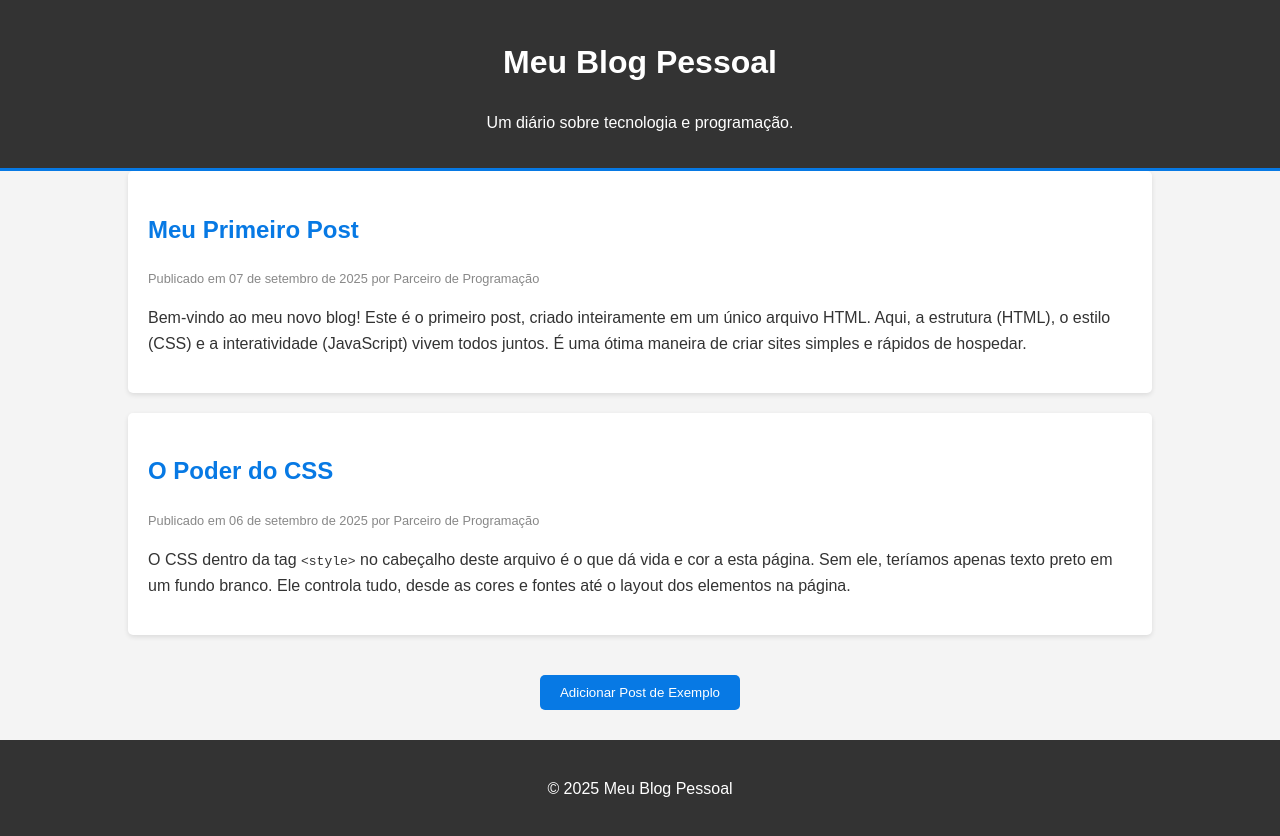
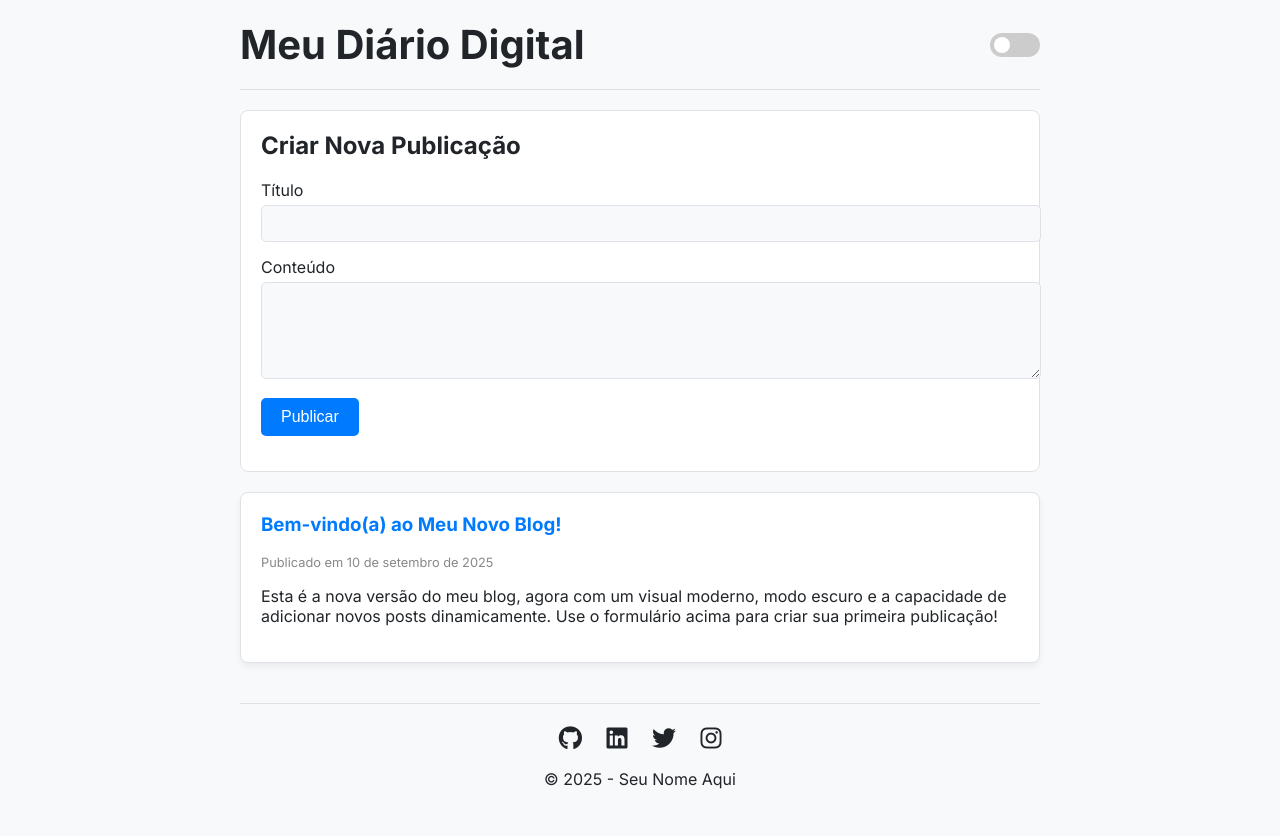
Before and after one commit to danielbruceagra2002-tech/danielbruceagra2002-tech.github.io, a plain HTML site: page index.html in a window 1280 px wide. Drawn offline with Linux system fonts and the light colour scheme.

Commit message:
index.html

```diff
--- a/index.html
+++ b/index.html
@@ -1,153 +1,308 @@
 <!DOCTYPE html>
-<html lang="pt-BR">
+<html lang="pt-BR" data-theme="light">
 <head>
     <meta charset="UTF-8">
     <meta name="viewport" content="width=device-width, initial-scale=1.0">
-    <title>Meu Blog Pessoal</title>
+    <title>Meu Blog Pessoal | 2025</title>
+
+    <link rel="preconnect" href="https://fonts.googleapis.com">
+    <link rel="preconnect" href="https://fonts.gstatic.com" crossorigin>
+    <link href="https://fonts.googleapis.com/css2?family=Inter:wght@400;700&display=swap" rel="stylesheet">
+
+    <link rel="stylesheet" href="https://cdnjs.cloudflare.com/ajax/libs/font-awesome/6.5.2/css/all.min.css">
 
     <style>
-        /* Estilos gerais para o corpo da página */
-        body {
-            font-family: Arial, sans-serif;
-            line-height: 1.6;
-            margin: 0;
-            padding: 0;
-            background-color: #f4f4f4;
-            color: #333;
+        /* CSS: Painel de Controle de Cores (Variáveis) */
+        :root {
+            --cor-fundo: #f8f9fa;
+            --cor-texto: #212529;
+            --cor-primaria: #007bff;
+            --cor-superficie: #ffffff;
+            --cor-borda: #dee2e6;
+            --sombra-caixa: 0 4px 6px rgba(0, 0, 0, 0.05);
         }
 
-        /* Container principal que centraliza o conteúdo */
-        .container {
-            width: 80%;
-            margin: auto;
-            overflow: hidden;
-            padding: 0 20px;
+        [data-theme="dark"] {
+            --cor-fundo: #121212;
+            --cor-texto: #e9e9e9;
+            --cor-primaria: #58a6ff;
+            --cor-superficie: #1e1e1e;
+            --cor-borda: #333333;
+            --sombra-caixa: 0 4px 8px rgba(0, 0, 0, 0.2);
         }
 
-        /* Estilo do cabeçalho do blog */
-        header {
-            background: #333;
-            color: #fff;
-            padding: 1rem 0;
-            text-align: center;
-            border-bottom: #0779e4 3px solid;
+        /* CSS: Estilos Gerais e Mobile First */
+        body {
+            font-family: 'Inter', sans-serif;
+            background-color: var(--cor-fundo);
+            color: var(--cor-texto);
+            margin: 0;
+            transition: background-color 0.3s, color 0.3s;
         }
 
-        /* Estilo para cada artigo (post) do blog */
-        .post {
-            background: #fff;
-            margin-bottom: 20px;
-            padding: 20px;
-            border-radius: 5px;
-            box-shadow: 0 2px 5px rgba(0,0,0,0.1);
+        .container {
+            width: 90%;
+            max-width: 800px;
+            margin: 0 auto;
+            padding: 20px 0;
         }
 
-        .post h2 {
-            color: #0779e4;
+        header {
+            display: flex;
+            justify-content: space-between;
+            align-items: center;
+            padding-bottom: 20px;
+            border-bottom: 1px solid var(--cor-borda);
         }
 
+        header h1 {
+            font-size: 1.8em;
+            margin: 0;
+        }
+
+        /* CSS: Estilo do Interruptor de Tema */
+        .theme-switch-wrapper {
+            display: flex;
+            align-items: center;
+        }
+        .theme-switch {
+            display: inline-block;
+            height: 24px;
+            position: relative;
+            width: 50px;
+        }
+        .theme-switch input {
+            display:none;
+        }
+        .slider {
+            background-color: #ccc;
+            bottom: 0;
+            cursor: pointer;
+            left: 0;
+            position: absolute;
+            right: 0;
+            top: 0;
+            transition: .4s;
+            border-radius: 34px;
+        }
+        .slider:before {
+            background-color: #fff;
+            bottom: 4px;
+            content: "";
+            height: 16px;
+            left: 4px;
+            position: absolute;
+            transition: .4s;
+            width: 16px;
+            border-radius: 50%;
+        }
+        input:checked + .slider {
+            background-color: var(--cor-primaria);
+        }
+        input:checked + .slider:before {
+            transform: translateX(26px);
+        }
+
+        /* CSS: Formulário de Novo Post */
+        .post-form {
+            background-color: var(--cor-superficie);
+            padding: 20px;
+            margin: 20px 0;
+            border-radius: 8px;
+            border: 1px solid var(--cor-borda);
+        }
+        .post-form h2 {
+            margin-top: 0;
+        }
+        .form-group {
+            margin-bottom: 15px;
+        }
+        .form-group label {
+            display: block;
+            margin-bottom: 5px;
+        }
+        .form-group input, .form-group textarea {
+            width: 100%;
+            padding: 10px;
+            border: 1px solid var(--cor-borda);
+            border-radius: 5px;
+            background-color: var(--cor-fundo);
+            color: var(--cor-texto);
+        }
+        .form-group button {
+            background-color: var(--cor-primaria);
+            color: white;
+            padding: 10px 20px;
+            border: none;
+            border-radius: 5px;
+            cursor: pointer;
+            font-size: 1em;
+            transition: background-color 0.3s;
+        }
+        .form-group button:hover {
+            opacity: 0.9;
+        }
+
+        /* CSS: Estilo dos Posts */
+        .post {
+            background-color: var(--cor-superficie);
+            padding: 20px;
+            margin-bottom: 20px;
+            border-radius: 8px;
+            border: 1px solid var(--cor-borda);
+            box-shadow: var(--sombra-caixa);
+            transition: background-color 0.3s, border-color 0.3s;
+        }
+        .post h3 {
+            margin-top: 0;
+            color: var(--cor-primaria);
+        }
         .post-meta {
             font-size: 0.8em;
             color: #888;
-            margin-bottom: 10px;
+            margin-bottom: 15px;
         }
 
-        /* Estilo do rodapé */
+        /* CSS: Rodapé com Redes Sociais */
         footer {
             text-align: center;
-            padding: 20px;
-            margin-top: 30px;
-            background: #333;
-            color: #fff;
+            padding-top: 20px;
+            margin-top: 40px;
+            border-top: 1px solid var(--cor-borda);
+        }
+        .social-links a {
+            font-size: 1.5em;
+            margin: 0 10px;
+            color: var(--cor-texto);
+            transition: color 0.3s;
+        }
+        .social-links a:hover {
+            color: var(--cor-primaria);
         }
 
-        /* Estilo para o botão de adicionar post */
-        #addPostBtn {
-            display: block;
-            margin: 20px auto;
-            padding: 10px 20px;
-            background-color: #0779e4;
-            color: white;
-            border: none;
-            border-radius: 5px;
-            cursor: pointer;
+        /* CSS: Media Query para telas maiores (Desktop) */
+        @media (min-width: 768px) {
+            header h1 {
+                font-size: 2.5em;
             }
-
-        #addPostBtn:hover {
-            background-color: #0056b3;
         }
-
     </style>
 </head>
 <body>
 
+    <div class="container">
         <header>
-        <div class="container">
-            <h1>Meu Blog Pessoal</h1>
-            <p>Um diário sobre tecnologia e programação.</p>
+            <h1>Meu Diário Digital</h1>
+            <div class="theme-switch-wrapper">
+                <label class="theme-switch" for="checkbox">
+                    <input type="checkbox" id="checkbox" />
+                    <div class="slider round"></div>
+                </label>
             </div>
         </header>
 
-    <main id="posts-container" class="container">
+        <section class="post-form">
+            <h2>Criar Nova Publicação</h2>
+            <form id="newPostForm">
+                <div class="form-group">
+                    <label for="postTitle">Título</label>
+                    <input type="text" id="postTitle" required>
+                </div>
+                <div class="form-group">
+                    <label for="postContent">Conteúdo</label>
+                    <textarea id="postContent" rows="5" required></textarea>
+                </div>
+                <div class="form-group">
+                    <button type="submit">Publicar</button>
+                </div>
+            </form>
+        </section>
+
+        <main id="posts-container">
             <article class="post">
-            <h2>Meu Primeiro Post</h2>
-            <p class="post-meta">Publicado em 07 de setembro de 2025 por Parceiro de Programação</p>
-            <p>
-                Bem-vindo ao meu novo blog! Este é o primeiro post, criado inteiramente em um único arquivo HTML.
-                Aqui, a estrutura (HTML), o estilo (CSS) e a interatividade (JavaScript) vivem todos juntos.
-                É uma ótima maneira de criar sites simples e rápidos de hospedar.
-            </p>
-        </article>
-
-        <article class="post">
-            <h2>O Poder do CSS</h2>
-             <p class="post-meta">Publicado em 06 de setembro de 2025 por Parceiro de Programação</p>
-            <p>
-                O CSS dentro da tag <code>&lt;style&gt;</code> no cabeçalho deste arquivo é o que dá vida e cor a esta página.
-                Sem ele, teríamos apenas texto preto em um fundo branco. Ele controla tudo, desde as cores e fontes
-                até o layout dos elementos na página.
-            </p>
+                <h3>Bem-vindo(a) ao Meu Novo Blog!</h3>
+                <p class="post-meta">Publicado em 10 de setembro de 2025</p>
+                <p>Esta é a nova versão do meu blog, agora com um visual moderno, modo escuro e a capacidade de adicionar novos posts dinamicamente. Use o formulário acima para criar sua primeira publicação!</p>
             </article>
         </main>
 
-    <button id="addPostBtn">Adicionar Post de Exemplo</button>
-
         <footer>
-        <p>&copy; 2025 Meu Blog Pessoal</p>
+            <div class="social-links">
+                <a href="#" aria-label="GitHub"><i class="fab fa-github"></i></a>
+                <a href="#" aria-label="LinkedIn"><i class="fab fa-linkedin"></i></a>
+                <a href="#" aria-label="Twitter"><i class="fab fa-twitter"></i></a>
+                <a href="#" aria-label="Instagram"><i class="fab fa-instagram"></i></a>
+            </div>
+            <p>&copy; 2025 - Seu Nome Aqui</p>
         </footer>
+    </div>
 
     <script>
-        // Pega a referência do botão e do container de posts no HTML
-        const addPostBtn = document.getElementById('addPostBtn');
+        // --- JAVASCRIPT: LÓGICA DO MODO ESCURO ---
+        const themeSwitch = document.getElementById('checkbox');
+        const currentTheme = localStorage.getItem('theme');
+
+        // Função para aplicar o tema
+        function setTheme(theme) {
+            document.documentElement.setAttribute('data-theme', theme);
+            localStorage.setItem('theme', theme);
+            if (theme === 'dark') {
+                themeSwitch.checked = true;
+            } else {
+                themeSwitch.checked = false;
+            }
+        }
+
+        // Verifica se já existe um tema salvo no navegador
+        if (currentTheme) {
+            setTheme(currentTheme);
+        } else {
+            // Se não, usa o tema claro como padrão
+            setTheme('light');
+        }
+
+        // "Ouvinte" para o clique no interruptor
+        themeSwitch.addEventListener('change', (e) => {
+            if (e.target.checked) {
+                setTheme('dark');
+            } else {
+                setTheme('light');
+            }
+        });
+
+        // --- JAVASCRIPT: LÓGICA DE CRIAÇÃO DE POSTS ---
+        const postForm = document.getElementById('newPostForm');
         const postsContainer = document.getElementById('posts-container');
 
-        let postCount = 0; // Contador para novos posts
+        // "Ouvinte" para o envio do formulário
+        postForm.addEventListener('submit', (e) => {
+            // Previne o comportamento padrão do formulário (que é recarregar a página)
+            e.preventDefault();
 
-        // Adiciona um "ouvinte de evento" ao botão. A função dentro dele será executada quando o botão for clicado.
-        addPostBtn.addEventListener('click', function() {
-            postCount++;
+            // 1. Pega os valores dos campos
+            const title = document.getElementById('postTitle').value;
+            const content = document.getElementById('postContent').value;
 
-            // 1. Cria os novos elementos HTML para o post
-            const newArticle = document.createElement('article');
-            newArticle.className = 'post'; // Adiciona a classe CSS para estilização
+            // 2. Cria o novo elemento de post
+            const newPost = document.createElement('article');
+            newPost.classList.add('post');
 
-            const newTitle = document.createElement('h2');
-            newTitle.textContent = 'Post Adicionado via JavaScript ' + postCount;
+            const postDate = new Date().toLocaleDateString('pt-BR', {
+                day: 'numeric', month: 'long', year: 'numeric'
+            });
 
-            const newMeta = document.createElement('p');
-            newMeta.className = 'post-meta';
-            newMeta.textContent = 'Publicado agora mesmo!';
+            // 3. Monta o HTML interno do novo post
+            newPost.innerHTML = `
+                <h3>${title}</h3>
+                <p class="post-meta">Publicado em ${postDate}</p>
+                <p>${content.replace(/\n/g, '<br>')}</p>
+            `;
 
-            const newParagraph = document.createElement('p');
-            newParagraph.textContent = 'Este post foi gerado e inserido na página dinamicamente usando JavaScript. Isso mostra como podemos manipular o conteúdo da página sem precisar recarregá-la.';
+            // 4. Adiciona o novo post no topo da lista
+            postsContainer.prepend(newPost);
 
-            // 2. Monta a estrutura do novo post
-            newArticle.appendChild(newTitle);
-            newArticle.appendChild(newMeta);
-            newArticle.appendChild(newParagraph);
-
-            // 3. Adiciona o novo post ao container principal, antes do primeiro post existente
-            postsContainer.prepend(newArticle);
+            // 5. Limpa os campos do formulário
+            postForm.reset();
         });
     </script>
 </body>
```
Lines whose indentation alone changed are shown as unchanged.
